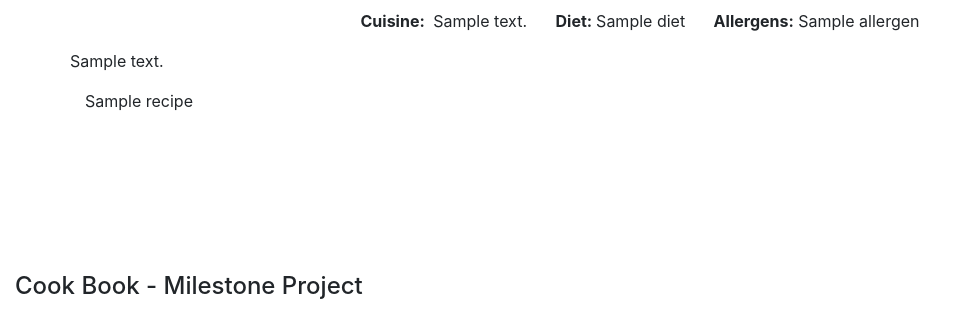
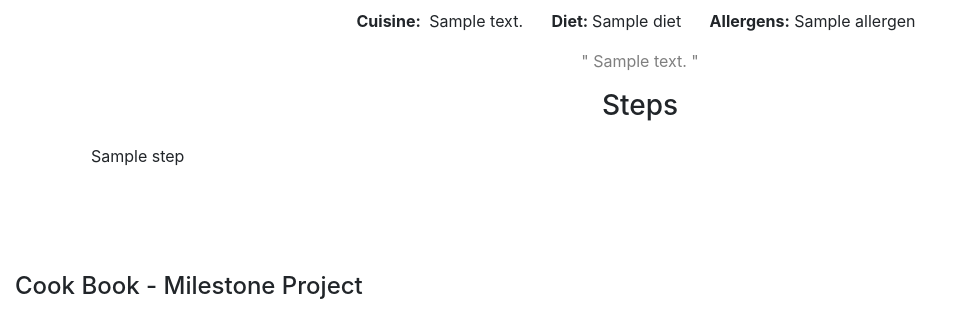
Before and after one commit to irinanita/cook-book, a Flask app: template templates/view_recipe.html in a window 1280 px wide. Shown: the part 491-800 px from the top of the page, without its empty margins (0-966 px from the left). Run offline with Flask 2, Linux system fonts and the light colour scheme; the template is opened without the code that fills it: most values are stand-ins (such as "Sample title", 1, 10 or a date in 2020); some libraries are stand-ins or nearby versions.

Commit message:
Finishe view recipe layout and backend wiring

```diff
--- a/templates/view_recipe.html
+++ b/templates/view_recipe.html
@@ -13,26 +13,28 @@
         <img class="img-fluid" alt="Tasty Food" src="https://upload.wikimedia.org/wikipedia/commons/thumb/6/6d/Good_Food_Display_-_NCI_Visuals_Online.jpg/1024px-Good_Food_Display_-_NCI_Visuals_Online.jpg"></img>
     </div>
 </div>
-    <h3>Description</h3>
-
+    <h3 class="text-center">Description</h3>
 <div class="row">
         <section class="mx-auto">
         <span class="font-weight-bold mr-1">Cuisine:</span> <span class="mr-4">{{recipe.cuisine}}</span> <span class="font-weight-bold mr-1">Diet:</span><span class="mr-4">{{recipe.diet }}</span>
         <span class="font-weight-bold">Allergens:</span>
         {% for i in range(recipe.allergens|count) %}
         <ul class="allergen-list">
-            <li>{{recipe.allergens[i]}}</li>
+            <li class="mr-2">{{recipe.allergens[i]}}</li>
         </ul>
     {%endfor%}
     </section>
 </div>
 {% if recipe.description %}
+    <p class="text-center text-black-50">" {{recipe.description}} "</p>
+{%endif%}
+<h3 class="text-center">Steps</h3>
 <div class="row">
-    <p>{{recipe.description}}</p>
+   <ul class="list-group">
+       {%for step in recipe.steps%}
+       <li class="list-group-item">{{step}}</li>
+       {%endfor%}
+   </ul>
 </div>
-{%endif%}
-<div class="row">
 
-</div>
-{{recipe}}
 {%endblock%}
```
